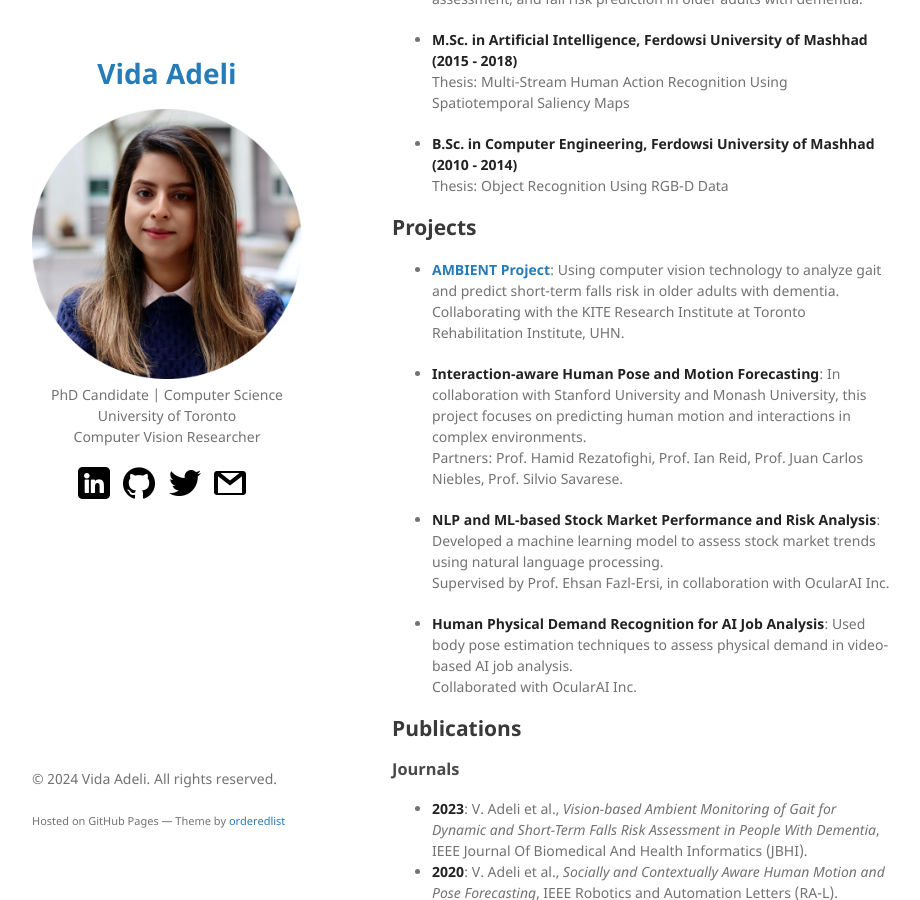
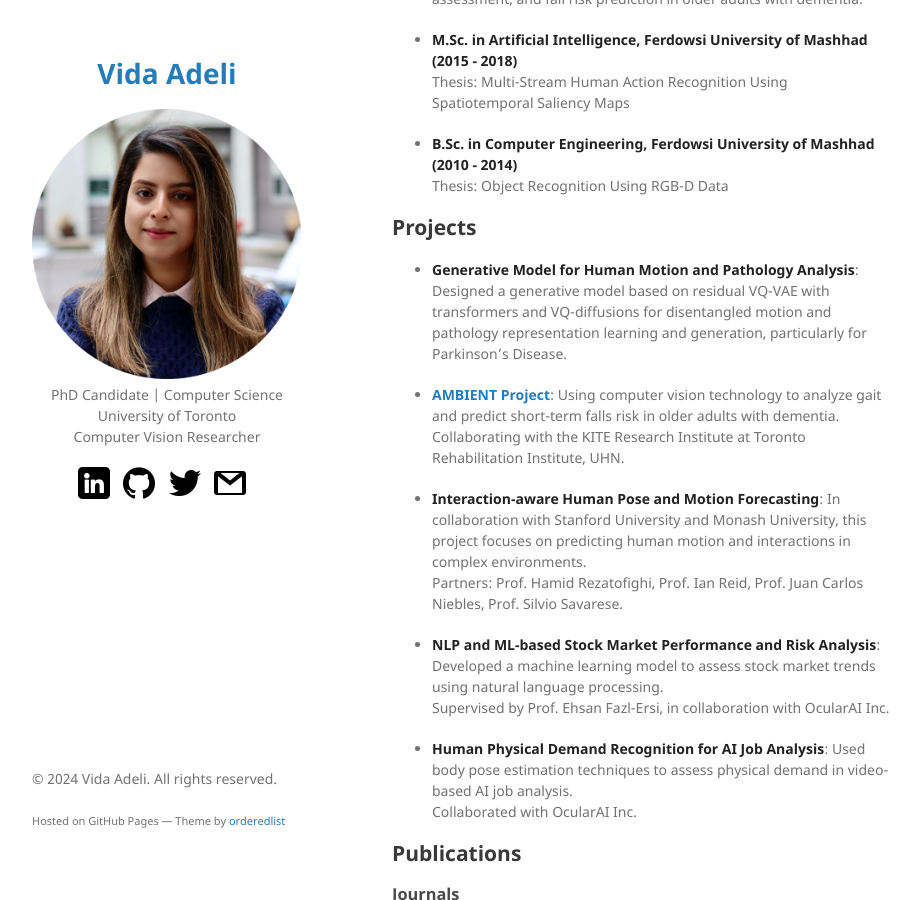
Before and after one commit to vadeli/vadeli.github.io, a Jekyll site: the page built from index.md, in a window 1280 px wide and 900 px high, scrolled down 331 px. Shown: the whole window, without its empty margins (178-1098 px from the left). Built offline with Jekyll 4.4.1, drawn with Linux system fonts in a browser that asks for light colours; our own code applies the rules of GitHub Pages for plain Markdown files.

Commit message:
Update index.md

```diff
--- a/index.md
+++ b/index.md
@@ -18,6 +18,7 @@ I am a PhD candidate in Computer Science at the University of Toronto, specializ
   Thesis: Object Recognition Using RGB-D Data
 
 ## Projects
+- **Generative Model for Human Motion and Pathology Analysis**: Designed a generative model based on residual VQ-VAE with transformers and VQ-diffusions for disentangled motion and pathology representation learning and generation, particularly for Parkinson’s Disease.
 
 - **[AMBIENT Project](https://github.com/vida-adeli/AMBIENT-Project)**: Using computer vision technology to analyze gait and predict short-term falls risk in older adults with dementia.
   Collaborating with the KITE Research Institute at Toronto Rehabilitation Institute, UHN.
```
